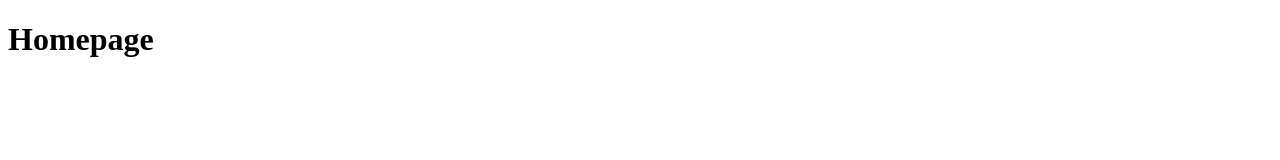
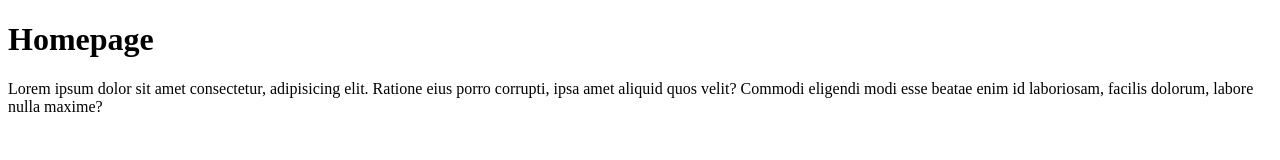
Before and after one commit to kelvin-vd-gaag/sosjaalmediaja, a plain HTML site: page index.html in a window 1280 px wide. Drawn offline with Linux system fonts and the light colour scheme.

Commit message:
Wat tekst erbij!🤯🤯

```diff
--- a/index.html
+++ b/index.html
@@ -7,5 +7,6 @@
 </head>
 <body>
   <h1>Homepage</h1>
+  <p>Lorem ipsum dolor sit amet consectetur, adipisicing elit. Ratione eius porro corrupti, ipsa amet aliquid quos velit? Commodi eligendi modi esse beatae enim id laboriosam, facilis dolorum, labore nulla maxime?</p>
 </body>
 </html>
```
